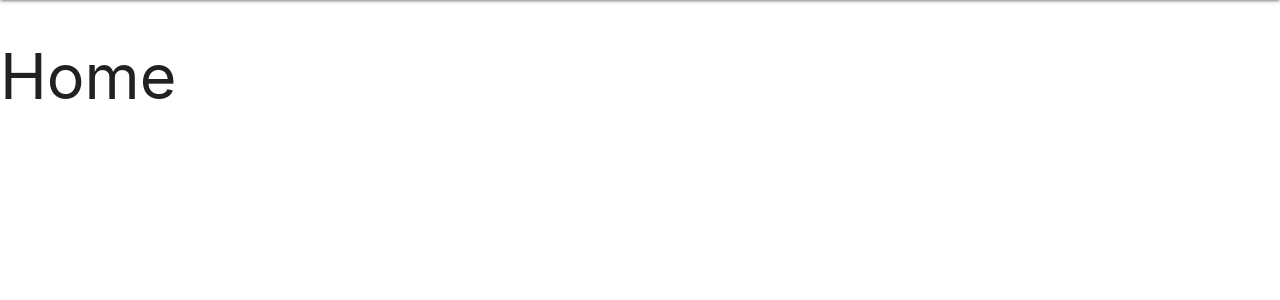
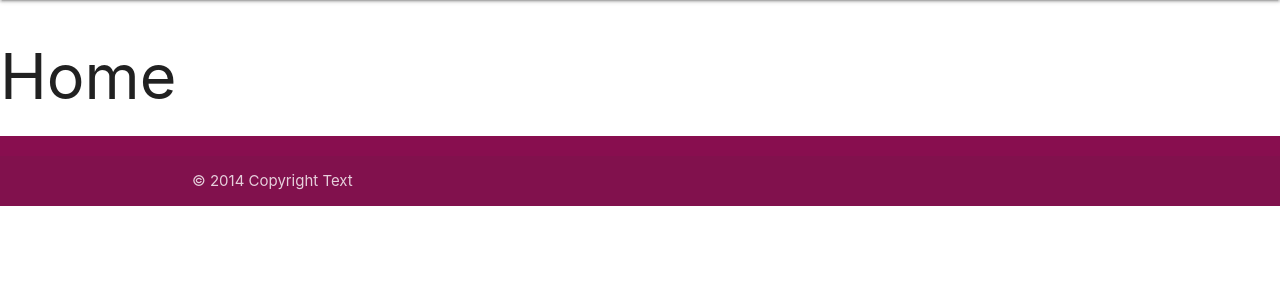
Before and after one commit to CassJBeckford/Recipe-revolution-MP3, a Flask app: page / in a window 1280 px wide. Shown: the part 64-364 px from the top of the page. Run offline with Flask 3, Linux system fonts and the light colour scheme.

Commit message:
add footer

```diff
--- a/templates/base.html
+++ b/templates/base.html
@@ -38,6 +38,16 @@
     {% block content %}
     {% endblock %}
 
+    <footer class="page-footer pink darken-4">
+
+        <div class="footer-copyright">
+            <div class="container">
+            © 2014 Copyright Text
+            </div>
+        </div>
+
+    </footer>
+
     <script src="https://cdnjs.cloudflare.com/ajax/libs/materialize/1.0.0/js/materialize.min.js"></script>
     <script src="{{ url_for('static', filename='js/script.js') }}"></script>
 </body>
```
